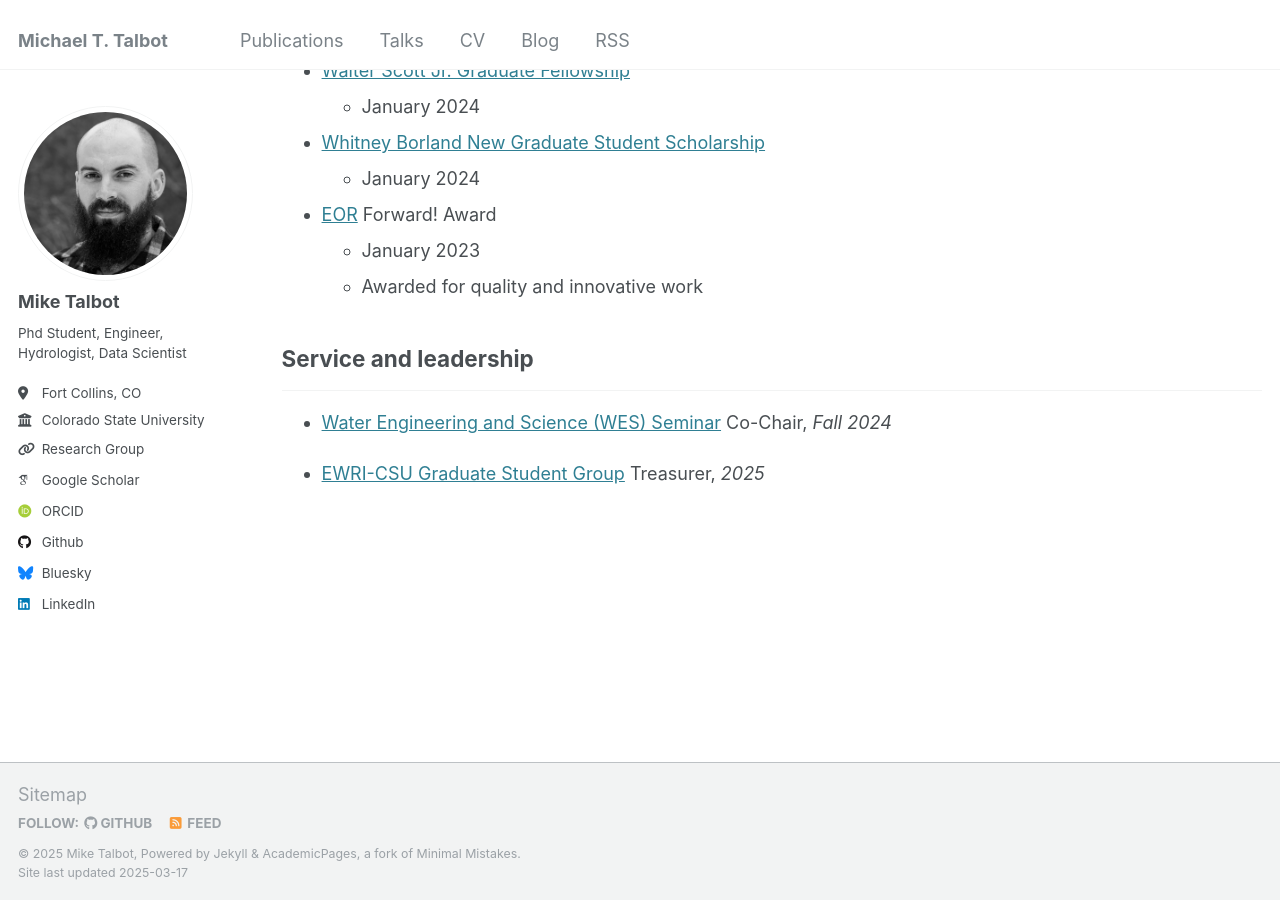
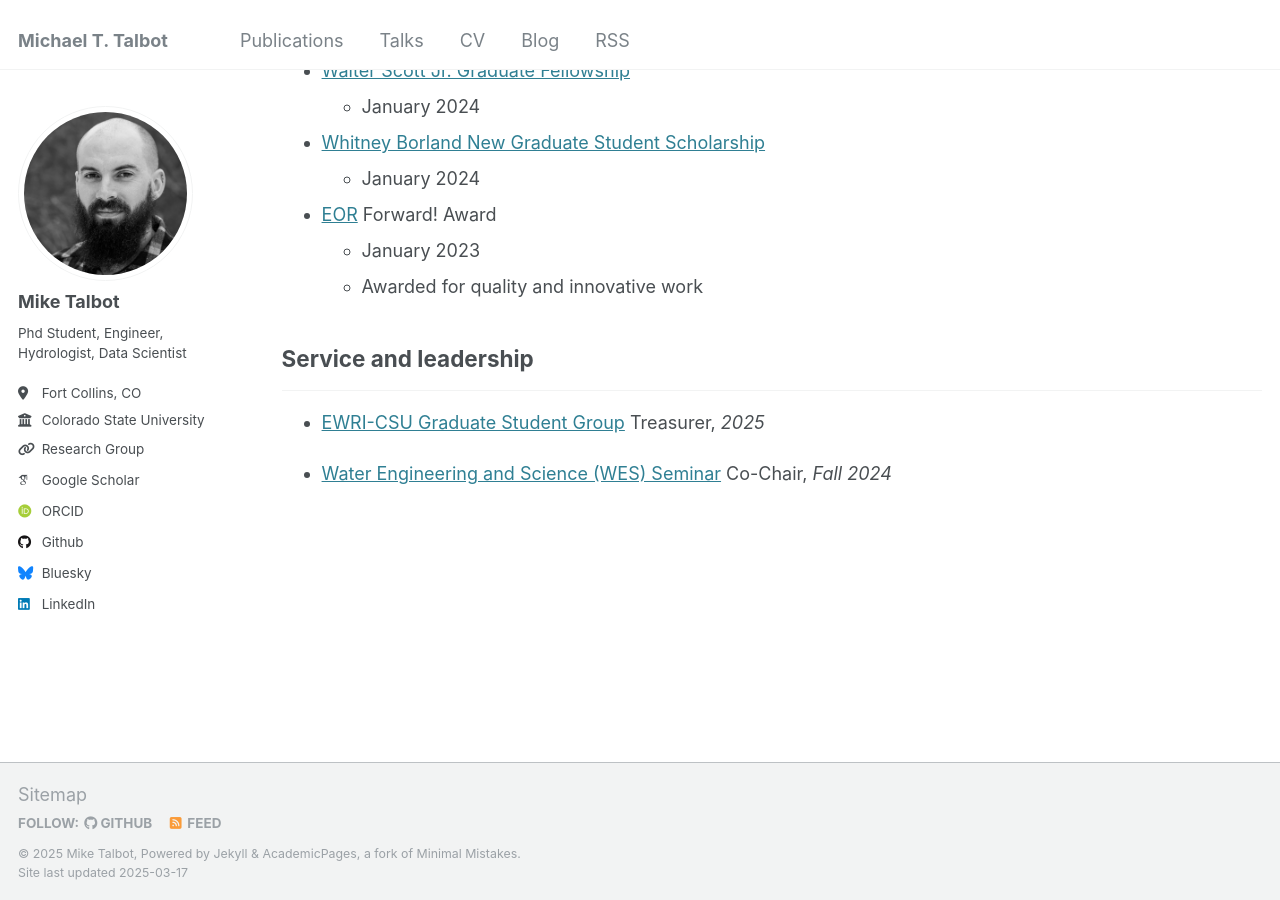
Before and after one commit to realmiketalbot/realmiketalbot.github.io, a Jekyll site: the page built from _pages/cv.md, in a window 1280 px wide and 900 px high, scrolled down 4832 px. Built offline with Jekyll 4.4.1, drawn with Linux system fonts in a browser that asks for light colours; some web fonts are replaced; comment, search, counter and statistics services are not loaded.

Commit message:
Update CV

```diff
--- a/_pages/cv.md
+++ b/_pages/cv.md
@@ -108,6 +108,6 @@ redirect_from:
   * Awarded for quality and innovative work
 
 <h2>Service and leadership</h2><hr />
+* <a href='https://www.engr.colostate.edu/organizations/ewri/' target='_blank'>EWRI-CSU Graduate Student Group</a> Treasurer, _2025_
+
 * <a href='https://www.engr.colostate.edu/ce/events/water-seminar/' target='_blank'>Water Engineering and Science (WES) Seminar</a> Co-Chair, _Fall 2024_
-
-* <a href='https://www.engr.colostate.edu/organizations/ewri/' target='_blank'>EWRI-CSU Graduate Student Group</a> Treasurer, _2025_
```
